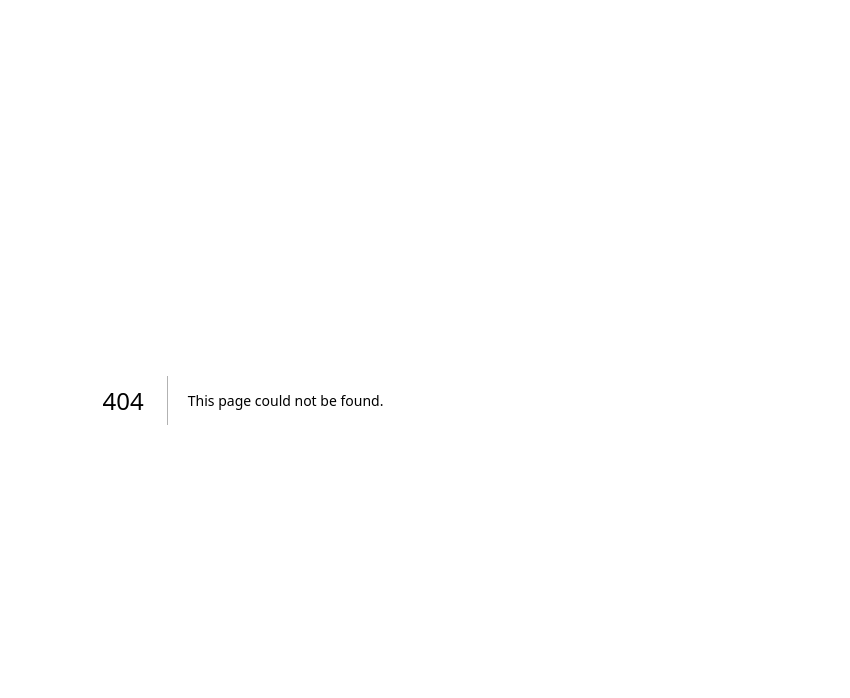
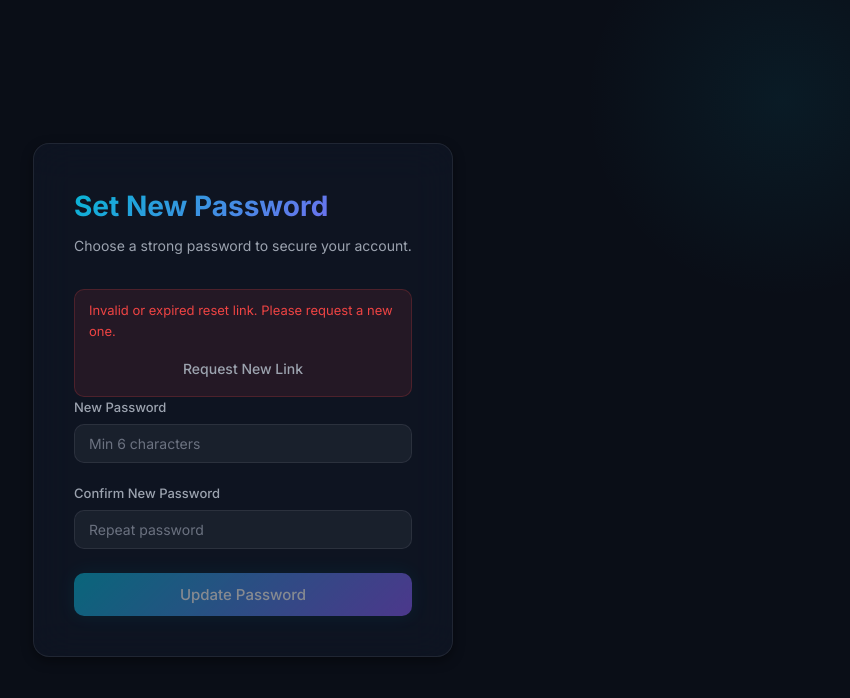
Before and after one commit to idodidodi/trading-helper, a Next.js app: page /reset-password in a window 1280 px wide. Before the commit this address had no page. Shown: the top 698 px of the page, without its empty margins (397-1247 px from the left). Built offline with nearby package versions, Linux system fonts and the light colour scheme; no server answers.

Commit message:
feat: implement password reset flow with email recovery and new password pages

```diff
--- a/src/app/login/page.js
+++ b/src/app/login/page.js
@@ -59,7 +59,12 @@ export default function LoginPage() {
           </div>
 
           <div className="input-group">
-            <label htmlFor="password">Password</label>
+            <div style={{ display: 'flex', justifyContent: 'space-between', alignItems: 'center' }}>
+              <label htmlFor="password">Password</label>
+              <Link href="/forgot-password" style={{ fontSize: '12px', color: 'var(--accent-cyan)', textDecoration: 'none' }}>
+                Forgot password?
+              </Link>
+            </div>
             <input
               id="password"
               name="password"
--- /dev/null
+++ b/src/app/reset-password/page.js
@@ -0,0 +1,131 @@
+'use client';
+
+import { useState, useEffect } from 'react';
+import { createClient } from '@/lib/supabase/client';
+import { useRouter } from 'next/navigation';
+import Link from 'next/link';
+
+export default function ResetPasswordPage() {
+  const [password, setPassword] = useState('');
+  const [confirmPassword, setConfirmPassword] = useState('');
+  const [error, setError] = useState('');
+  const [loading, setLoading] = useState(false);
+  const [isSessionActive, setIsSessionActive] = useState(false);
+  const router = useRouter();
+
+  useEffect(() => {
+    // Supabase reset link automatic session creation check
+    async function checkSession() {
+      const supabase = createClient();
+      const { data: { session } } = await supabase.auth.getSession();
+
+      if (!session) {
+        // If no session, the user didn't arrive here via a valid reset link/token
+        setError('Invalid or expired reset link. Please request a new one.');
+      } else {
+        setIsSessionActive(true);
+      }
+    }
+    checkSession();
+  }, []);
+
+  async function handleResetPassword(e) {
+    e.preventDefault();
+    if (!isSessionActive) return;
+
+    setError('');
+
+    if (password !== confirmPassword) {
+      setError('Passwords do not match');
+      return;
+    }
+
+    if (password.length < 6) {
+      setError('Password must be at least 6 characters');
+      return;
+    }
+
+    setLoading(true);
+
+    const supabase = createClient();
+    const { error: updateError } = await supabase.auth.updateUser({
+      password: password,
+    });
+
+    if (updateError) {
+      setError(updateError.message);
+      setLoading(false);
+      return;
+    }
+
+    // Success! Redirect to dashboard
+    router.push('/dashboard?message=Password reset successful');
+    router.refresh();
+  }
+
+  return (
+    <div className="auth-page">
+      <div className="auth-card glass-card">
+        <h1>Set New Password</h1>
+        <p className="subtitle">Choose a strong password to secure your account.</p>
+
+        {error && (
+          <div className="auth-error">
+            {error}
+            {!isSessionActive && (
+              <div style={{ marginTop: '10px' }}>
+                <Link href="/forgot-password" className="btn btn-ghost" style={{ width: '100%' }}>
+                  Request New Link
+                </Link>
+              </div>
+            )}
+          </div>
+        )}
+
+        <form className="auth-form" onSubmit={handleResetPassword} method="POST">
+          <div className="input-group">
+            <label htmlFor="password">New Password</label>
+            <input
+              id="password"
+              name="password"
+              type="password"
+              className="input"
+              placeholder="Min 6 characters"
+              value={password}
+              onChange={(e) => setPassword(e.target.value)}
+              required
+              minLength={6}
+              disabled={!isSessionActive}
+              autoComplete="new-password"
+            />
+          </div>
+
+          <div className="input-group">
+            <label htmlFor="confirm-password">Confirm New Password</label>
+            <input
+              id="confirm-password"
+              name="confirm-password"
+              type="password"
+              className="input"
+              placeholder="Repeat password"
+              value={confirmPassword}
+              onChange={(e) => setConfirmPassword(e.target.value)}
+              required
+              minLength={6}
+              disabled={!isSessionActive}
+              autoComplete="new-password"
+            />
+          </div>
+
+          <button
+            type="submit"
+            className="btn btn-primary"
+            disabled={loading || !isSessionActive}
+          >
+            {loading ? <span className="spinner"></span> : 'Update Password'}
+          </button>
+        </form>
+      </div>
+    </div>
+  );
+}
--- a/src/lib/supabase/middleware.js
+++ b/src/lib/supabase/middleware.js
@@ -49,7 +49,7 @@ export async function updateSession(request) {
   }
 
   // Redirect authenticated users away from auth pages
-  const authPaths = ['/login', '/signup'];
+  const authPaths = ['/login', '/signup', '/forgot-password'];
   const isAuthPage = authPaths.some((path) =>
     request.nextUrl.pathname.startsWith(path)
   );
```
Also changed, not shown: src/app/forgot-password/page.js (added, +86 -0 lines).
